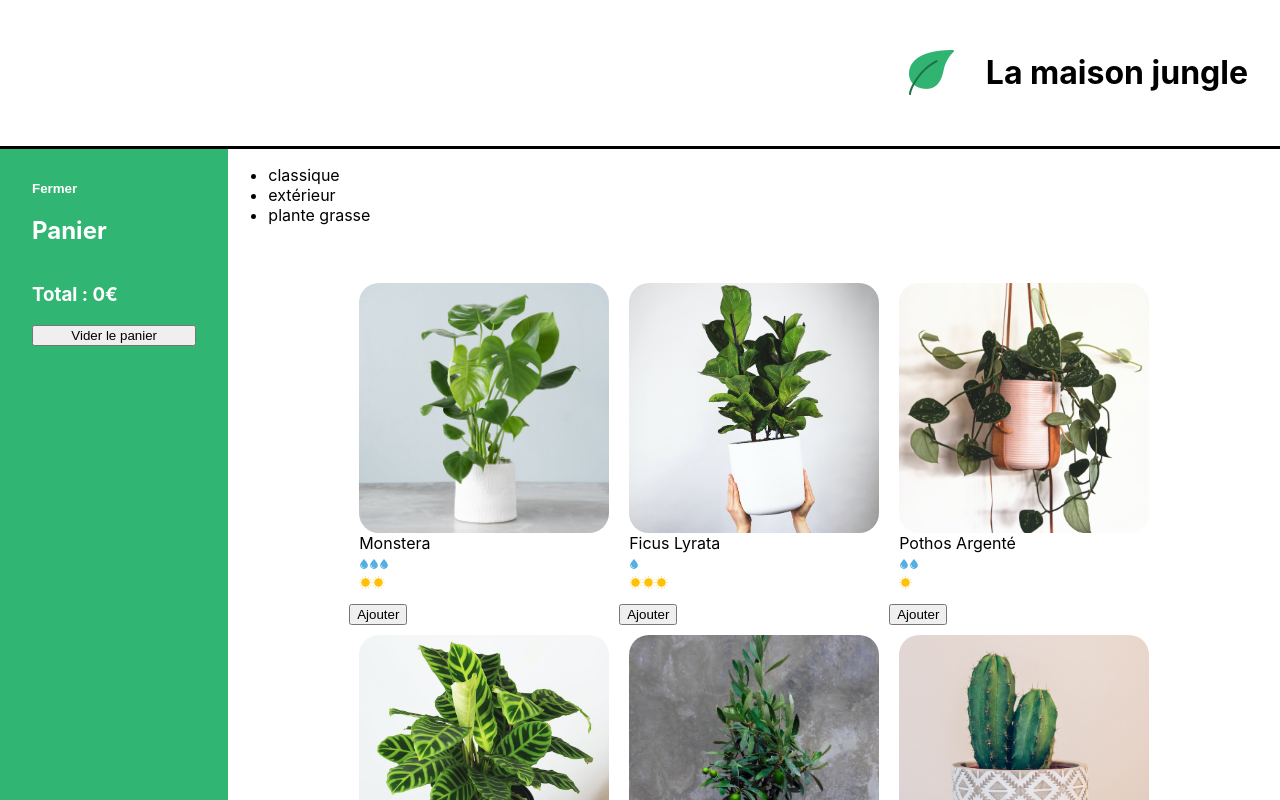
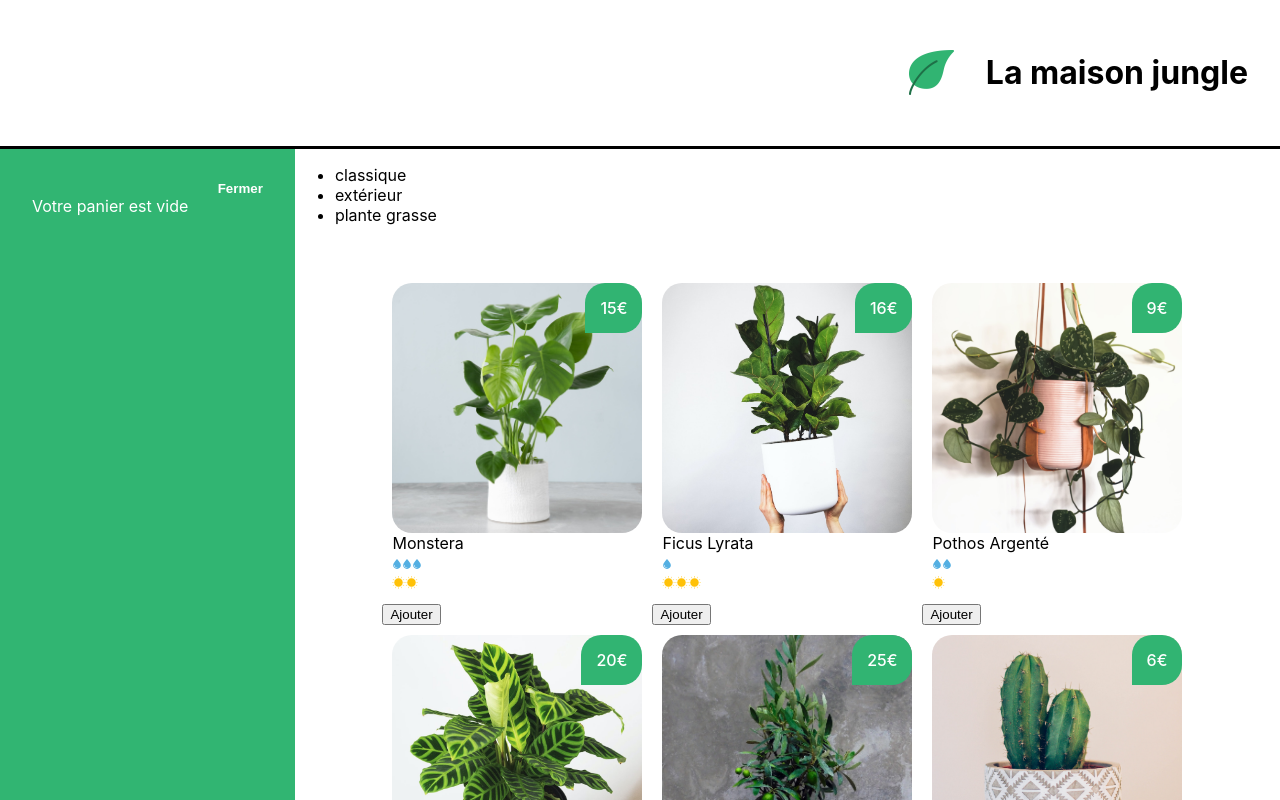
Before and after one commit to OpenClassrooms-Student-Center/7008001-Debutez-avec-React, a React (Create React App) app: page / in a window 1280 px wide. Shown: the top 800 px of the page. Built offline with nearby package versions, Linux system fonts and the light colour scheme.

Commit message:
Before exercice

```diff
--- a/src/components/App.js
+++ b/src/components/App.js
@@ -7,7 +7,7 @@ import ShoppingList from './ShoppingList'
 import '../styles/Layout.css'
 
 function App() {
-	const [cart, updateCart] = useState(0)
+	const [cart, updateCart] = useState({})
 	return (
 		<div>
 			<Banner>
--- a/src/components/Cart.js
+++ b/src/components/Cart.js
@@ -2,10 +2,12 @@ import { useState } from 'react'
 import '../styles/Cart.css'
 
 function Cart({ cart, updateCart }) {
-	const monsteraPrice = 8
-
 	const [isOpen, setIsOpen] = useState(true)
-
+	const items = Object.keys(cart)
+	const total = items.reduce(
+		(acc, item) => acc + cart[item].amount * cart[item].price,
+		0
+	)
 	return isOpen ? (
 		<div className='lmj-cart'>
 			<button
@@ -14,10 +16,22 @@ function Cart({ cart, updateCart }) {
 			>
 				Fermer
 			</button>
-			<h2>Panier</h2>
-
-			<h3>Total : {monsteraPrice * cart}€</h3>
-			<button onClick={() => updateCart(0)}>Vider le panier</button>
+			{items.length > 0 ? (
+				<div>
+					<h2>Panier</h2>
+					<ul>
+						{items.map((item) => (
+							<li key={item}>
+								{cart[item]?.amount} {item} {cart[item]?.price}€
+							</li>
+						))}
+					</ul>
+					<h3>Total :{total}€</h3>
+					<button onClick={() => updateCart({})}>Vider le panier</button>
+				</div>
+			) : (
+				<div>Votre panier est vide</div>
+			)}
 		</div>
 	) : (
 		<div className='lmj-cart-closed'>
--- a/src/components/PlantItem.js
+++ b/src/components/PlantItem.js
@@ -5,9 +5,10 @@ function handleClick(plantName) {
 	alert(`Vous voulez acheter 1 ${plantName}? Très bon choix 🌱✨`)
 }
 
-function PlantItem({ cover, name, water, light }) {
+function PlantItem({ cover, name, water, light, price }) {
 	return (
 		<li className='lmj-plant-item' onClick={() => handleClick}>
+			<span className='lmj-plant-item-price'>{price}€</span>
 			<img className='lmj-plant-item-cover' src={cover} alt={`${name} cover`} />
 			{name}
 			<div>
--- a/src/components/ShoppingList.js
+++ b/src/components/ShoppingList.js
@@ -9,6 +9,15 @@ function ShoppingList({ cart, updateCart }) {
 		[]
 	)
 
+	function addToCart(name, price) {
+		const items = Object.keys(cart)
+		if (items.includes(name)) {
+			updateCart({ ...cart, [name]: { amount: cart[name].amount + 1, price } })
+		} else {
+			updateCart({ ...cart, [name]: { amount: 1, price } })
+		}
+	}
+
 	return (
 		<div className='lmj-shopping-list'>
 			<ul>
@@ -17,10 +26,16 @@ function ShoppingList({ cart, updateCart }) {
 				))}
 			</ul>
 			<ul className='lmj-plant-list'>
-				{plantList.map(({ id, cover, name, water, light }) => (
+				{plantList.map(({ id, cover, name, water, light, price }) => (
 					<div key={id}>
-						<PlantItem cover={cover} name={name} water={water} light={light} />
-						<button onClick={() => updateCart(cart + 1)}>Ajouter</button>
+						<PlantItem
+							cover={cover}
+							name={name}
+							water={water}
+							light={light}
+							price={price}
+						/>
+						<button onClick={() => addToCart(name, price)}>Ajouter</button>
 					</div>
 				))}
 			</ul>
--- a/src/datas/plantList.js
+++ b/src/datas/plantList.js
@@ -16,7 +16,8 @@ export const plantList = [
 		bestSale: true,
 		light: 2,
 		water: 3,
-		cover: monstera
+		cover: monstera,
+		price: 15
 	},
 	{
 		name: 'ficus lyrata',
@@ -24,7 +25,8 @@ export const plantList = [
 		id: '2ab',
 		light: 3,
 		water: 1,
-		cover: lyrata
+		cover: lyrata,
+		price: 16
 	},
 
 	{
@@ -33,7 +35,9 @@ export const plantList = [
 		id: '3sd',
 		light: 1,
 		water: 2,
-		cover: pothos
+		cover: pothos,
+
+		price: 9
 	},
 	{
 		name: 'calathea',
@@ -41,7 +45,9 @@ export const plantList = [
 		id: '4kk',
 		light: 2,
 		water: 3,
-		cover: calathea
+		cover: calathea,
+
+		price: 20
 	},
 	{
 		name: 'olivier',
@@ -49,7 +55,8 @@ export const plantList = [
 		id: '5pl',
 		light: 3,
 		water: 1,
-		cover: olivier
+		cover: olivier,
+		price: 25
 	},
 
 	{
@@ -58,7 +65,8 @@ export const plantList = [
 		id: '8fp',
 		light: 2,
 		water: 1,
-		cover: cactus
+		cover: cactus,
+		price: 6
 	},
 	{
 		name: 'basilique',
@@ -67,7 +75,8 @@ export const plantList = [
 		bestSale: true,
 		light: 2,
 		water: 3,
-		cover: basil
+		cover: basil,
+		price: 5
 	},
 	{
 		name: 'succulente',
@@ -75,7 +84,8 @@ export const plantList = [
 		id: '9vn',
 		light: 2,
 		water: 1,
-		cover: succulent
+		cover: succulent,
+		price: 8
 	},
 
 	{
@@ -84,6 +94,7 @@ export const plantList = [
 		id: '6uo',
 		light: 2,
 		water: 2,
-		cover: mint
+		cover: mint,
+		price: 4
 	}
 ]
--- a/src/styles/Cart.css
+++ b/src/styles/Cart.css
@@ -5,7 +5,7 @@
 	display: flex;
 	flex-direction: column;
 	justify-content: flex-start;
-	width: 200px;
+	width: 300px;
 }
 
 .lmj-cart-add-button {
@@ -22,11 +22,12 @@
 	align-self: self-start;
 	padding: 0;
 	color: white;
+	align-self: flex-end;
 }
 
 .lmj-cart-closed {
 	padding: 32px;
-	width: 200px;
+	width: 300px;
 }
 
 .lmj-cart-closed > button {
--- a/src/styles/PlantItem.css
+++ b/src/styles/PlantItem.css
@@ -12,4 +12,16 @@
 	justify-content: center;
 	flex-direction: column;
 	text-transform: capitalize;
+	position: relative;
 }
+
+.lmj-plant-item-price {
+	position: absolute;
+	border-radius: 20px 20px 20px 0;
+	background-color: #31b472;
+	color: white;
+	padding: 15px;
+	right: 0;
+	top: 0;
+	font-weight: 500;
+}
```
Also changed, not shown: 1 other file (tests, documents, lock files or other folders).
